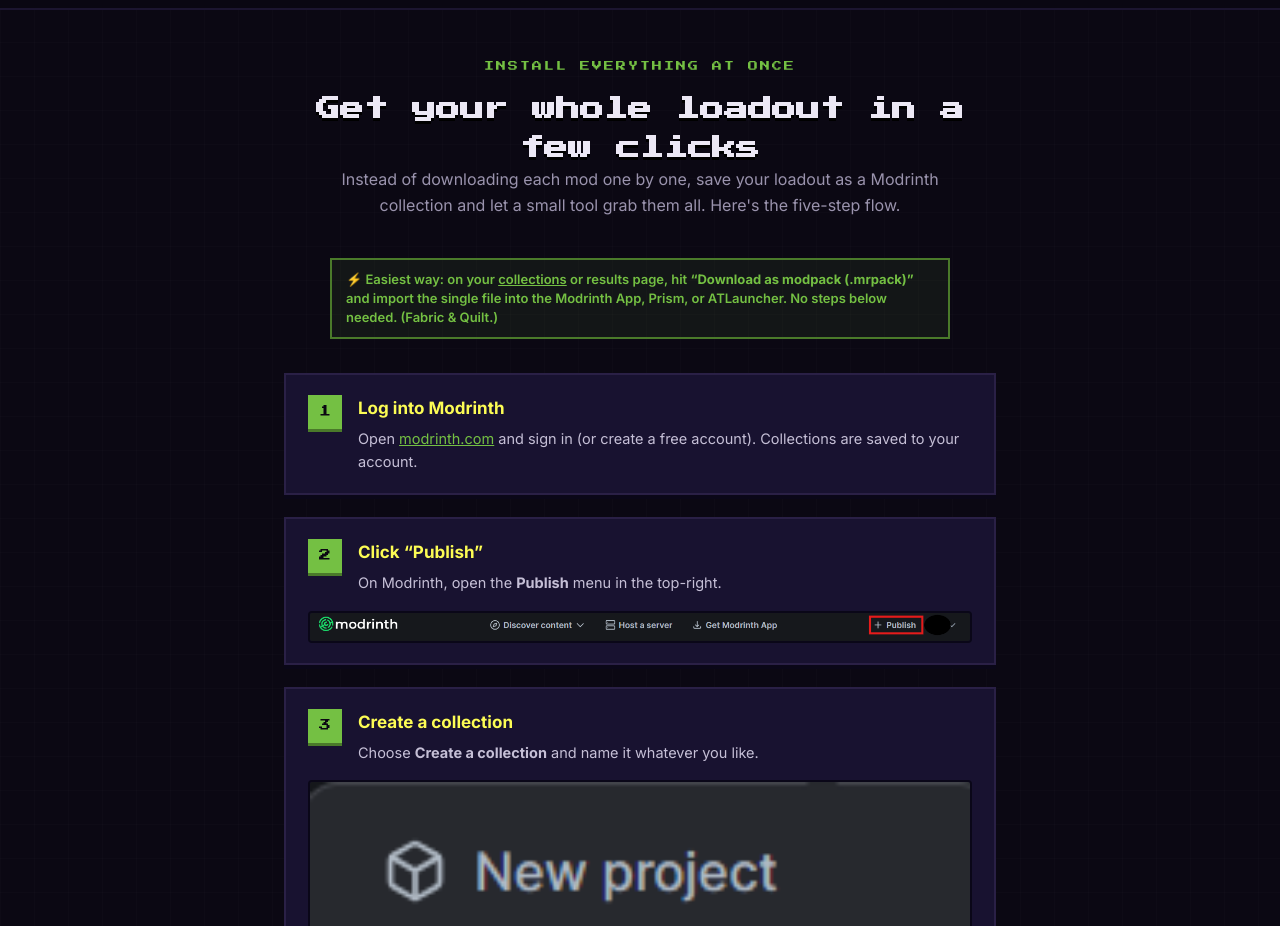
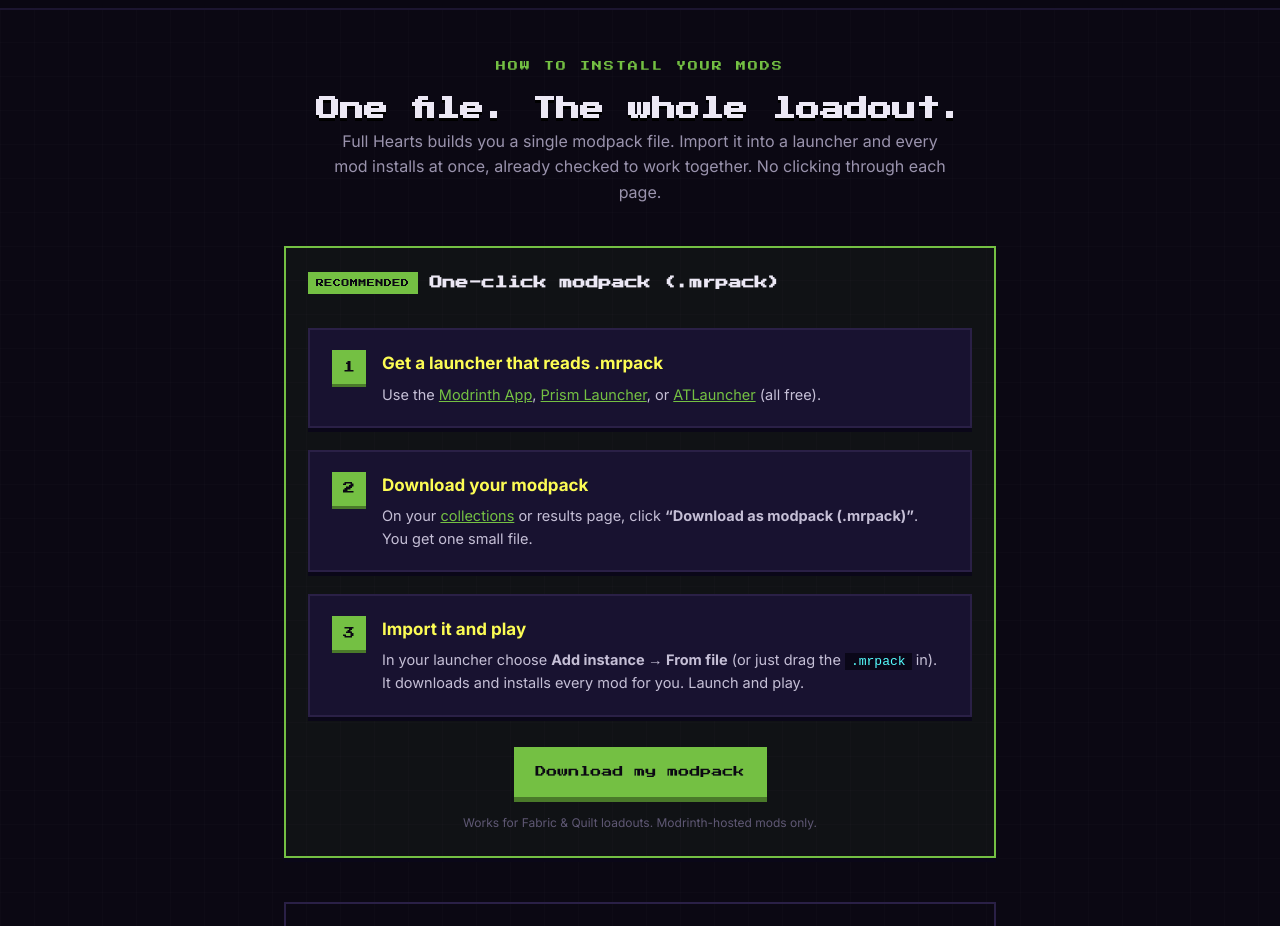
Before and after one commit to YatoVoid/FullHearts, a Next.js app: page /install in a window 1280 px wide. Shown: the part 60-986 px from the top of the page. Built offline with nearby package versions, Linux system fonts and the light colour scheme; no server answers.

Commit message:
docs: restructure install guide around one-click .mrpack (manual flow now fallback)

```diff
--- a/app/globals.css
+++ b/app/globals.css
@@ -341,6 +341,13 @@
 .step p a{color:var(--grass);}
 .step code{background:#0a0718;padding:1px 6px;font-size:13px;color:var(--aqua);}
 .step-img{display:block;width:100%;margin-top:16px;border:2px solid #0a0718;border-radius:4px;}
+.method{margin:0 auto 44px;}
+.method-primary{border:2px solid var(--grass);background:rgba(116,192,67,.05);padding:24px 22px;box-shadow:0 4px 0 #0a0718;}
+.method-alt{border:2px solid #2a2046;padding:24px 22px;}
+.method-head{display:flex;align-items:center;gap:12px;margin-bottom:18px;flex-wrap:wrap;}
+.method-head h3{font-family:var(--pixel);font-size:13px;color:var(--ink);}
+.method-badge{font-family:var(--pixel);font-size:8px;color:var(--void);background:var(--grass);padding:5px 8px;letter-spacing:.5px;}
+.method-badge.alt{background:var(--slot);color:var(--mute);}
 .install-cta{display:flex;flex-wrap:wrap;gap:12px;justify-content:center;margin:30px 0 16px;}
 .install-note{text-align:center;font-size:12px;color:#5f5874;max-width:560px;margin:0 auto;}
 
--- a/app/install/page.tsx
+++ b/app/install/page.tsx
@@ -4,9 +4,9 @@
 import { HEART_SRC, asset } from "@/lib/asset";
 
 export const metadata: Metadata = {
-  title: "Install your whole loadout at once | Full Hearts",
+  title: "How to install your mods | Full Hearts",
   description:
-    "Turn your Full Hearts loadout into a Modrinth collection and auto-download every mod in one go, no clicking through each page."
+    "Install your whole Full Hearts loadout in one click with a .mrpack file, or follow the manual Modrinth-collection route."
 };
 
 const DOWNLOADER = "https://github.com/kay-xr/modrinth-collection-downloader/releases";
@@ -86,20 +86,76 @@
 
       <main className="install">
         <div className="section-head">
-          <div className="eyebrow">INSTALL EVERYTHING AT ONCE</div>
-          <h2>Get your whole loadout in a few clicks</h2>
+          <div className="eyebrow">HOW TO INSTALL YOUR MODS</div>
+          <h2>One file. The whole loadout.</h2>
           <p className="intro-lede">
-            Instead of downloading each mod one by one, save your loadout as a Modrinth collection and let a small tool
-            grab them all. Here&apos;s the five-step flow.
+            Full Hearts builds you a single modpack file. Import it into a launcher and every mod installs at once,
+            already checked to work together. No clicking through each page.
           </p>
         </div>
 
-        <div className="compat compat-ok" style={{ maxWidth: 620, margin: "0 auto 30px" }}>
-          ⚡ Easiest way: on your <Link href="/collections" style={{ color: "var(--grass)" }}>collections</Link> or
-          results page, hit <strong>“Download as modpack (.mrpack)”</strong> and import the single file into the Modrinth
-          App, Prism, or ATLauncher. No steps below needed. (Fabric &amp; Quilt.)
+        {/* Method 1: the easy, recommended path */}
+        <section className="method method-primary">
+          <div className="method-head">
+            <span className="method-badge">RECOMMENDED</span>
+            <h3>One-click modpack (.mrpack)</h3>
           </div>
+          <ol className="steps">
+            <li className="step">
+              <div className="step-body">
+                <div className="step-num">1</div>
+                <div>
+                  <h3>Get a launcher that reads .mrpack</h3>
+                  <p>
+                    Use the{" "}
+                    <a href="https://modrinth.com/app" target="_blank" rel="noopener noreferrer">Modrinth App</a>,{" "}
+                    <a href="https://prismlauncher.org" target="_blank" rel="noopener noreferrer">Prism Launcher</a>, or{" "}
+                    <a href="https://atlauncher.com" target="_blank" rel="noopener noreferrer">ATLauncher</a> (all free).
+                  </p>
+                </div>
+              </div>
+            </li>
+            <li className="step">
+              <div className="step-body">
+                <div className="step-num">2</div>
+                <div>
+                  <h3>Download your modpack</h3>
+                  <p>
+                    On your <Link href="/collections">collections</Link> or results page, click{" "}
+                    <strong>“Download as modpack (.mrpack)”</strong>. You get one small file.
+                  </p>
+                </div>
+              </div>
+            </li>
+            <li className="step">
+              <div className="step-body">
+                <div className="step-num">3</div>
+                <div>
+                  <h3>Import it and play</h3>
+                  <p>
+                    In your launcher choose <strong>Add instance → From file</strong> (or just drag the{" "}
+                    <code>.mrpack</code> in). It downloads and installs every mod for you. Launch and play.
+                  </p>
+                </div>
+              </div>
+            </li>
+          </ol>
+          <div className="install-cta">
+            <Link className="btn-primary" href="/collections">Download my modpack</Link>
+          </div>
+          <p className="install-note">Works for Fabric &amp; Quilt loadouts. Modrinth-hosted mods only.</p>
+        </section>
 
+        {/* Method 2: manual fallback */}
+        <section className="method method-alt">
+          <div className="method-head">
+            <span className="method-badge alt">MANUAL</span>
+            <h3>Prefer a Modrinth collection? (or on Forge)</h3>
+          </div>
+          <p className="intro-lede" style={{ marginBottom: 24 }}>
+            You can also build a Modrinth collection and pull it down with a community tool. Slower, but works on any
+            loader.
+          </p>
           <ol className="steps">
             {STEPS.map((step, i) => (
               <li className="step" key={i}>
@@ -116,18 +172,17 @@
               </li>
             ))}
           </ol>
-
           <div className="install-cta">
-          <a className="btn-primary" href={DOWNLOADER} target="_blank" rel="noopener noreferrer">
+            <a className="btn-ghost" href={DOWNLOADER} target="_blank" rel="noopener noreferrer">
               ⬇ Get the collection downloader
             </a>
             <Link className="btn-ghost" href="/collections">Open my collections</Link>
           </div>
-
           <p className="install-note">
             The downloader is a third-party open-source tool. Always review what you run, and only download mods from
             official sources.
           </p>
+        </section>
       </main>
 
       <Footer />
```
Lines whose indentation alone changed are shown as unchanged.
